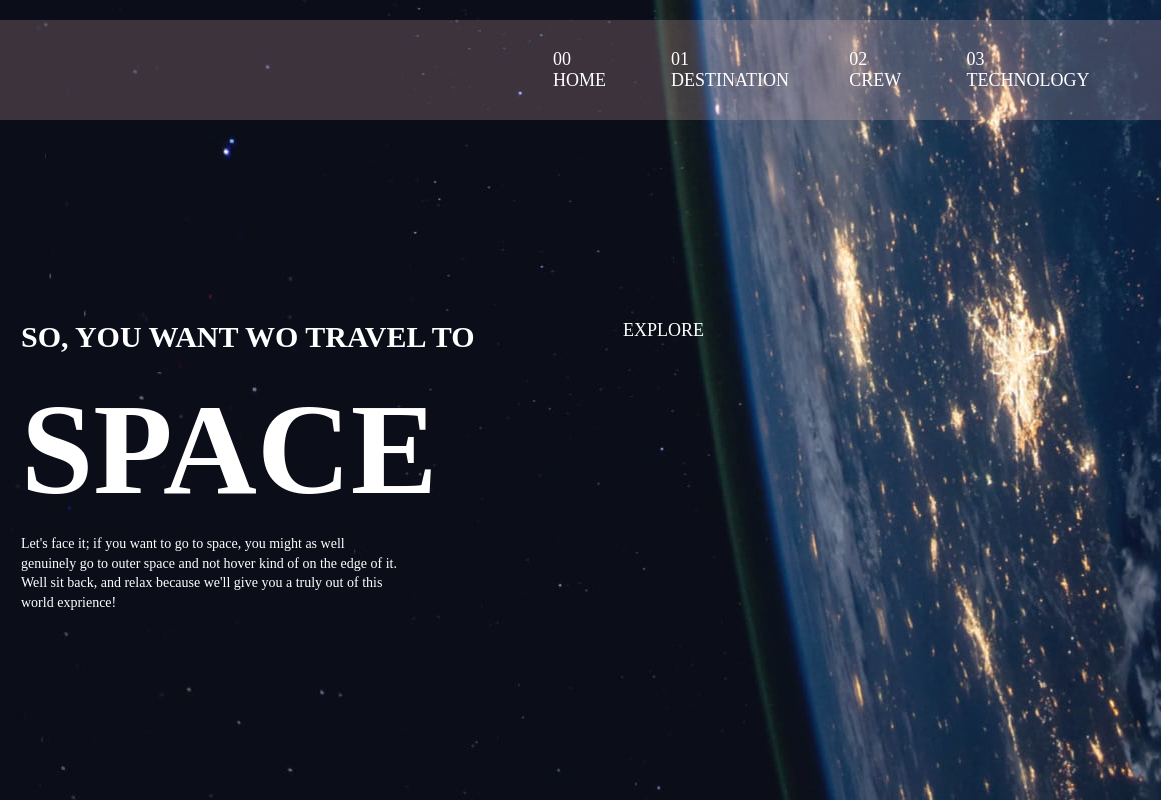
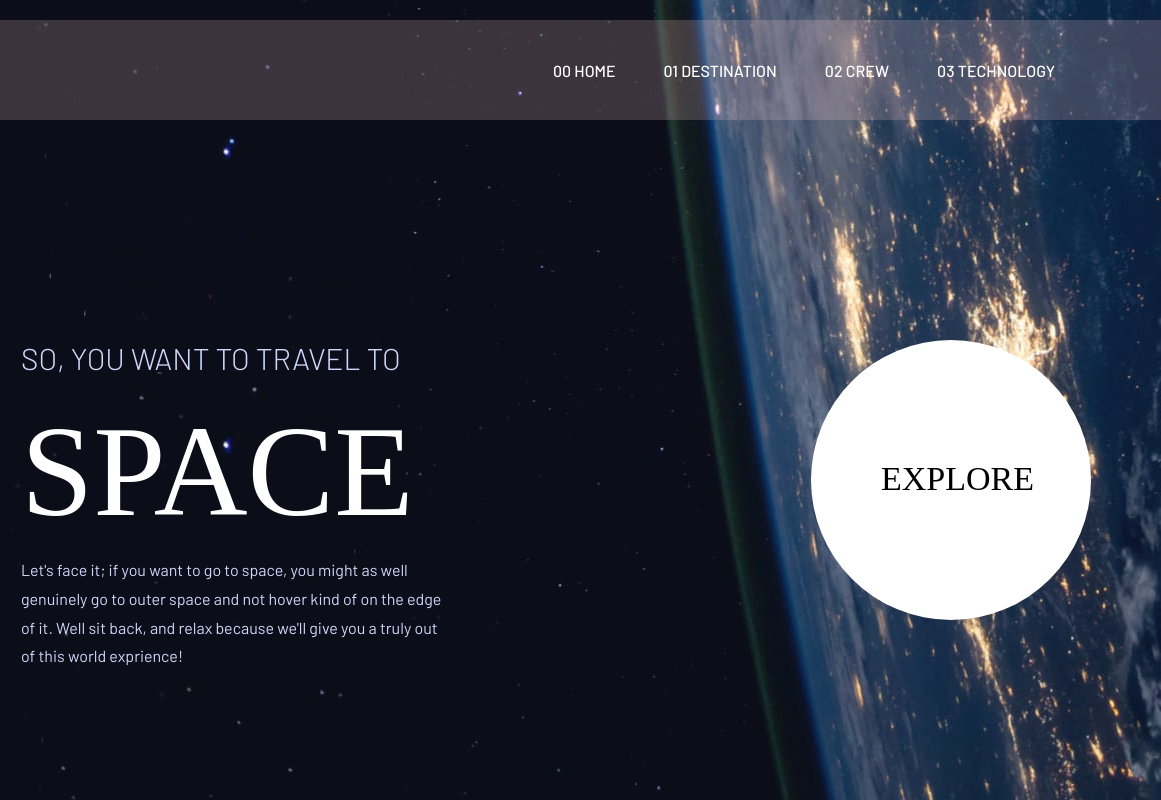
Before and after one commit to mrcanarda/space-tourism-website-main-cover-inprogress-desktop, a plain HTML site: page space-tourism-website-main/starter-code/index.html in a window 1280 px wide. Shown: the full height of the page, 119-1280 px from the left. Drawn offline with Linux system fonts and the light colour scheme; a web font is replaced by a local one.

Commit message:
Add files via upload

```diff
--- a/space-tourism-website-main/css/style.css
+++ b/space-tourism-website-main/css/style.css
@@ -1,3 +1,8 @@
+/*font-family: 'Bellefair', serif;
+font-family: 'Open Sans', sans-serif;
+font-family: 'Barlow', sans-serif;
+*/
+
 /**************************/
 /* HEADER */
 /**************************/
@@ -17,6 +22,7 @@ header {
   padding-left: 6rem;
   padding-right: 6rem;
   align-items: center;
+  font-family: "Bellefair", serif;
 }
 
 .logo {
@@ -39,14 +45,17 @@ header {
   display: inline-block;
   text-decoration: none;
   color: #fff;
+  font-family: "Barlow", sans-serif;
   font-weight: 500;
-  font-size: 1.8rem;
+  font-size: 1.6rem;
   transition: all 0.3s;
 }
 
 .main-nav-link:hover,
 .main-nav-link:active {
   color: #fff;
+  font-family: "Barlow", sans-serif;
+  font-weight: 400;
   border-bottom: 3px solid rgb(192, 192, 192);
 }
 
@@ -55,27 +64,32 @@ header {
 /**************************/
 
 .home {
-  margin-top: 20rem;
+  margin-top: 22rem;
   margin-left: 14rem;
+  gap: 20rem;
 }
 
 .section-one h2 {
   font-size: 3rem;
   margin-bottom: 2rem;
-  color: #fff;
+  color: #d0d6f9;
+  font-family: "Barlow", sans-serif;
+  font-weight: 300;
 }
 
 .section-one h1 {
   font-size: 13rem;
   margin-bottom: 1rem;
   color: #fff;
+  font-weight: 200;
 }
 
 .section-one p {
-  width: 70%;
-  font-size: 1.4rem;
-  line-height: 1.4;
-  color: #fff;
+  font-size: 1.6rem;
+  line-height: 1.8;
+  width: 90%;
+  color: #d0d6f9;
+  font-family: "Barlow", sans-serif;
 }
 
 /**************************/
@@ -86,14 +100,25 @@ header {
 .home-button:visited {
   display: inline-block;
   text-decoration: none;
-  color: #fff;
-  font-weight: 500;
-  font-size: 1.8rem;
+  color: black;
+  font-size: 3.4rem;
   transition: all 0.3s;
+  padding: 10rem;
+  background-color: #fff;
+  height: 28rem;
+  width: 28rem;
+  margin-left: 12rem;
+  border-radius: 100%;
+  font-family: "Bellefair", serif;
 }
 
 .home-button:hover,
 .home-button:active {
-  color: #fff;
-  border-bottom: 3px solid rgb(192, 192, 192);
+  box-shadow: 0px 0px 0px 40px #979797;
+  transition: 0.5s;
 }
+
+.section-two p {
+  margin-top: 2rem;
+  margin-left: -3rem;
+}
--- a/space-tourism-website-main/starter-code/index.html
+++ b/space-tourism-website-main/starter-code/index.html
@@ -4,6 +4,18 @@
     <meta charset="UTF-8" />
     <meta name="viewport" content="width=device-width, initial-scale=1.0" />
 
+    <link rel="preconnect" href="https://fonts.googleapis.com" />
+    <link rel="preconnect" href="https://fonts.gstatic.com" crossorigin />
+    <link
+      href="https://fonts.googleapis.com/css2?family=Bellefair&family=Open+Sans&display=swap"
+      rel="stylesheet"
+    />
+    <link rel="preconnect" href="https://fonts.googleapis.com" />
+    <link rel="preconnect" href="https://fonts.gstatic.com" crossorigin />
+    <link
+      href="https://fonts.googleapis.com/css2?family=Barlow:wght@300;400;500&family=Open+Sans&display=swap"
+      rel="stylesheet"
+    />
     <link rel="stylesheet" href="/css/general.css" />
     <link rel="stylesheet" href="/css/style.css" />
     <link
@@ -31,7 +43,7 @@
     </header>
     <section class="home grid grid--2-cols">
       <div class="section-one">
-        <h2>SO, YOU WANT WO TRAVEL TO</h2>
+        <h2>SO, YOU WANT TO TRAVEL TO</h2>
         <h1>SPACE</h1>
         <p>
           Let's face it; if you want to go to space, you might as well genuinely
@@ -41,7 +53,7 @@
         </p>
       </div>
       <div class="section-two">
-        <a class="home-button" href="#">EXPLORE</a>
+        <a class="home-button" href="#"><p>EXPLORE</p></a>
       </div>
     </section>
   </body>
```
